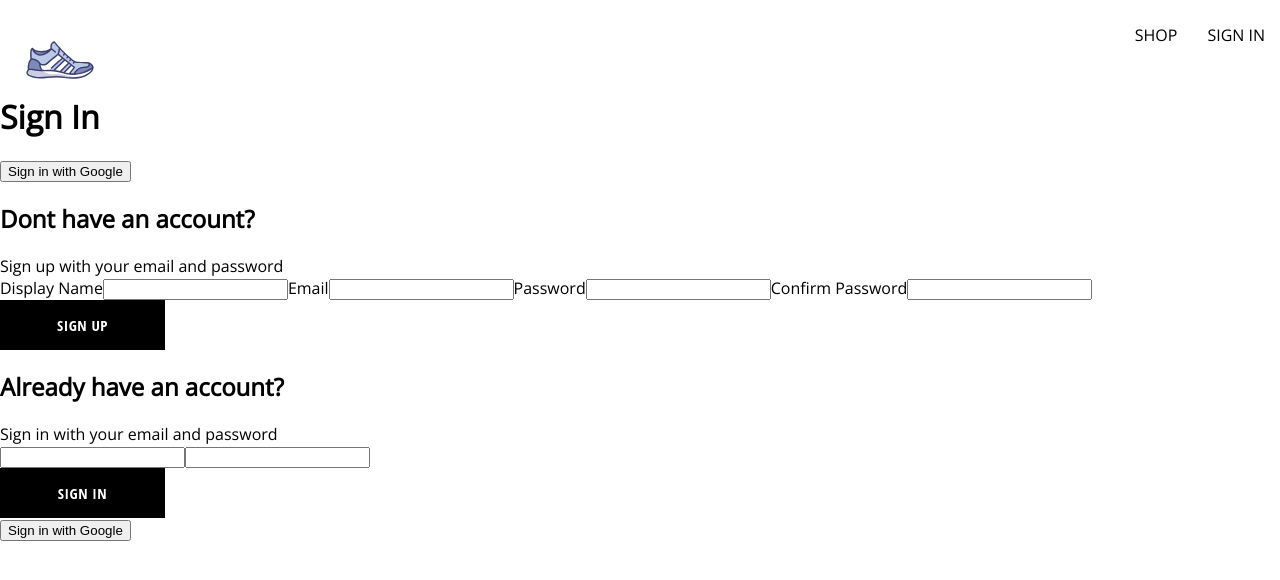
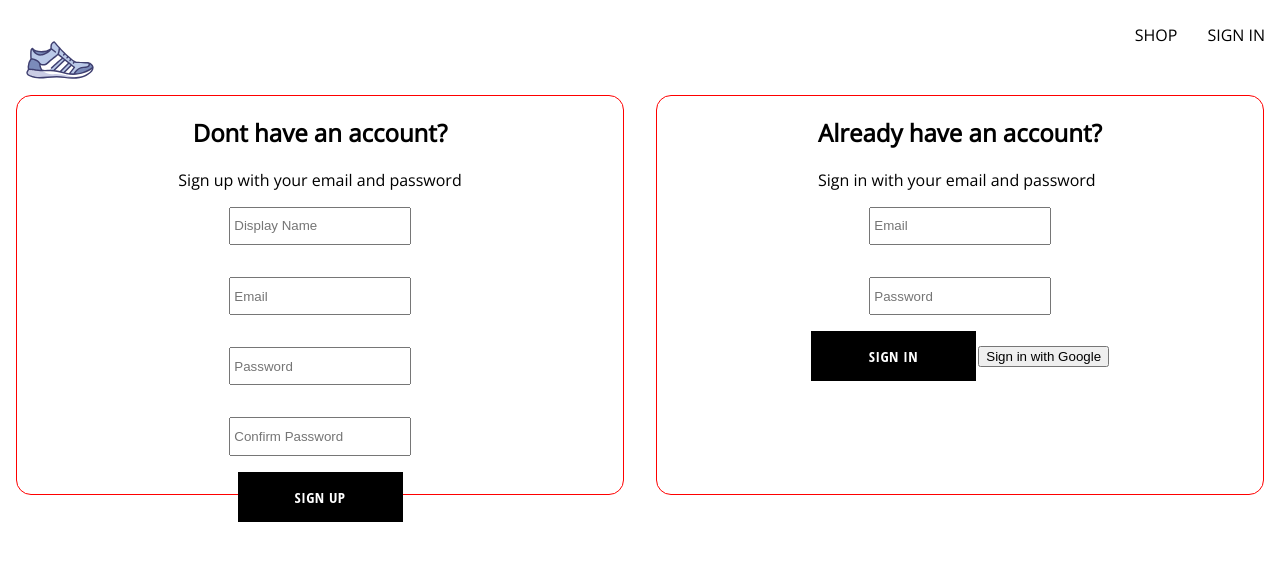
Before and after one commit to Tmumtaz/Kicks, a React (Create React App) app: page /auth in a window 1280 px wide. Shown: the top 580 px of the page. Built offline with nearby package versions, Linux system fonts and the light colour scheme.

Commit message:
authentication page styling

```diff
--- a/src/Components/sign-in-form/sign-in-form.js
+++ b/src/Components/sign-in-form/sign-in-form.js
@@ -18,7 +18,7 @@ const SignInForm = () => {
   const [formFields, setFormFields] = useState(defaultFormFields);
   const { email, password } = formFields;
 
-  const {setCurrentUser } = useContext(UserContext)
+  const { setCurrentUser } = useContext(UserContext);
 
   const resetFormFields = () => {
     setFormFields(defaultFormFields);
@@ -26,6 +26,7 @@ const SignInForm = () => {
 
   const signInWithGoogle = async () => {
     const { user } = await signInWithGooglePopup();
+    setCurrentUser(user);
     await createUserDocumentFromAuth(user);
   };
 
@@ -33,11 +34,11 @@ const SignInForm = () => {
     event.preventDefault();
 
     try {
-      const {user} = await signInAuthUserWithEmailAndPassword(
+      const { user } = await signInAuthUserWithEmailAndPassword(
         email,
         password
       );
-      setCurrentUser(user)
+      setCurrentUser(user);
       resetFormFields();
     } catch (error) {
       switch (error.code) {
@@ -61,30 +62,31 @@ const SignInForm = () => {
 
   return (
     <div className="sign-up-container">
+      <div className="header-container">
       <h2>Already have an account?</h2>
       <span>Sign in with your email and password</span>
+      </div>
       <form onSubmit={handleSubmit}>
         <input
-          label="Email"
           type="email"
           onChange={handleChange}
           name="email"
           value={email}
+          placeholder="Email"
         />
 
         <input
-          label="Password"
           type="password"
           onChange={handleChange}
           name="password"
           value={password}
+          placeholder="Password"
         />
         <div className="buttons-container">
           <Button type="submit">Sign In</Button>
           <button onClick={signInWithGoogle}>Sign in with Google</button>
         </div>
       </form>
-
 
       {/* <Button  onClick={signInWithGoogle}>
             Google sign in
--- a/src/Components/sign-in-form/sign-in-form.styles.scss
+++ b/src/Components/sign-in-form/sign-in-form.styles.scss
@@ -0,0 +1,34 @@
+.sign-up-container{
+    border: 1px solid red;
+    display: flex;
+    flex-direction: column;
+    align-items: center;
+    justify-content: flex-start;
+    height: 50vh;
+    border-radius: 15px;
+
+
+
+    form{
+        display: flex;
+        flex-direction: column;
+        justify-content: flex-start;
+        align-items: center;
+        // border: 1px solid green;
+        width: 50%;
+
+        input{
+            width: 60%;
+            margin: 1rem 0;
+            padding: 0.6rem 0.2rem;
+        }
+    }
+
+    .buttons-container{
+        // border: 1px solid pink;
+        width: 100%;
+        display:flex;
+        align-items: center;
+        justify-content: space-evenly;
+    }
+}
--- a/src/Components/sign-up-form/sign-up-form.js
+++ b/src/Components/sign-up-form/sign-up-form.js
@@ -6,7 +6,6 @@ import {
 } from "../../Utils/firebase/firebaseUtils";
 import Button from "../button/button";
 import { UserContext } from "../../Contexts/user-context";
-
 
 // set object to generisize the handle change function
 const defaultFormFields = {
@@ -21,7 +20,7 @@ const SignUpForm = () => {
   // destructure form field values
   const { displayName, email, password, confirmPassword } = formFields;
 
-  const { setCurrentUser } = useContext(UserContext)
+  const { setCurrentUser } = useContext(UserContext);
 
   const resetFormFields = () => {
     setFormFields(defaultFormFields);
@@ -64,42 +63,43 @@ const SignUpForm = () => {
       <span>Sign up with your email and password</span>
 
       <form onSubmit={handleSubmit}>
-        <label>Display Name</label>
         <input
           type="text"
           required
           value={displayName}
           onChange={handleChange}
           name="displayName"
+          placeholder="Display Name"
         />
 
-        <label>Email</label>
         <input
           type="email"
           required
           value={email}
           onChange={handleChange}
           name="email"
+          placeholder="Email"
         />
 
-        <label>Password</label>
         <input
           type="password"
           required
           value={password}
           onChange={handleChange}
           name="password"
+          placeholder="Password"
         />
-
-        <label>Confirm Password</label>
         <input
           type="password"
           required
           value={confirmPassword}
           onChange={handleChange}
           name="confirmPassword"
+          placeholder="Confirm Password"
         />
-        <Button type="submit">Sign Up</Button>
+        <div className="buttons-container">
+          <Button type="submit">Sign Up</Button>
+        </div>
       </form>
     </div>
   );
--- a/src/Routes/Authentication/authentication.js
+++ b/src/Routes/Authentication/authentication.js
@@ -2,6 +2,8 @@ import {
   signInWithGooglePopup,
   createUserDocumentFromAuth,
 } from "../../Utils/firebase/firebaseUtils";
+
+import "./authentication.styles.scss";
 
 import SignUpForm from "../../Components/sign-up-form/sign-up-form";
 import SignInForm from "../../Components/sign-in-form/sign-in-form";
@@ -12,12 +14,13 @@ const Authentication = () => {
   };
 
   return (
-    <div>
-      <h1>Sign In</h1>
-      <button onClick={logGoogleUser}>Sign in with Google</button>
-
-      <SignUpForm />
-      <SignInForm />
+    <div className="authentication-container">
+      <div className="form-container">
+        <SignUpForm />
+      </div>
+      <div className="form-container">
+        <SignInForm />
+      </div>
     </div>
   );
 };
--- /dev/null
+++ b/src/Routes/Authentication/authentication.styles.scss
@@ -0,0 +1,10 @@
+.authentication-container {
+//   border: 1px solid red;
+  display: flex;
+  flex-direction: row;
+
+  .form-container {
+    width: 50%;
+    padding: 0 1rem;
+  }
+}
```
